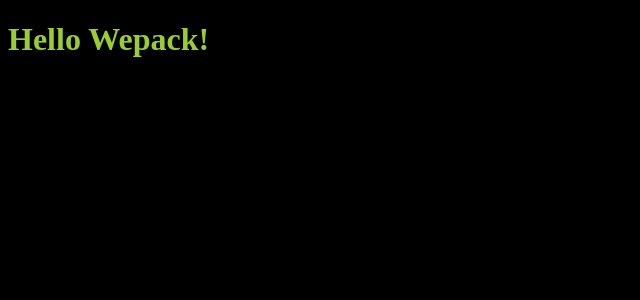
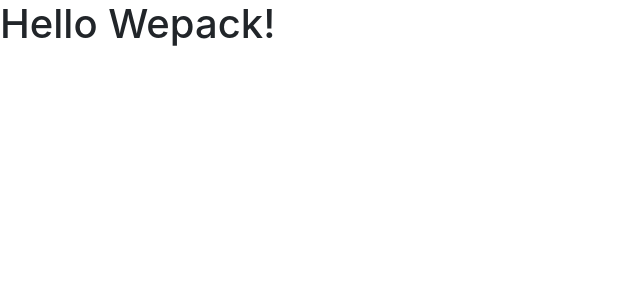
Before and after one commit to osanchezdev/iol-challenge, a React app: page / in a window 1280 px wide. Shown: the top 300 px of the page, without its empty margins (0-640 px from the left). Built offline with nearby package versions, Linux system fonts and the light colour scheme.

Commit message:
Added bootstrap and react-bootstrap

```diff
--- a/package.json
+++ b/package.json
@@ -45,7 +45,9 @@
     "webpack-merge": "^5.1.1"
   },
   "dependencies": {
+    "bootstrap": "^4.5.2",
     "react": "^16.13.1",
+    "react-bootstrap": "^1.3.0",
     "react-dom": "^16.13.1"
   }
 }
--- a/src/app.jsx
+++ b/src/app.jsx
@@ -6,4 +6,6 @@ import "./styles/index.scss";
 const App = () => {
   return <h1>Hello Wepack!</h1>;
 };
-ReactDOM.render(<App />, document.getElementById("root"));
+ReactDOM.render(<React.StrictMode>
+<App />
+</ React.StrictMode>, document.getElementById("root"));
--- a/src/styles/index.scss
+++ b/src/styles/index.scss
@@ -1,9 +1,12 @@
-$black: #000;
-$yellowgreen: yellowgreen;
+// Import bootstrap
+@import "~bootstrap/scss/bootstrap";
+
+// $black: #000;
+// $yellowgreen: yellowgreen;
 
 body {
-  background-color: $black;
-  & div {
-    color: $yellowgreen;
-  }
+  // background-color: $black;
+  // & div {
+  //   color: $yellowgreen;
+  // }
 }
```
Also changed, not shown: 1 other file (tests, documents, lock files or other folders).
